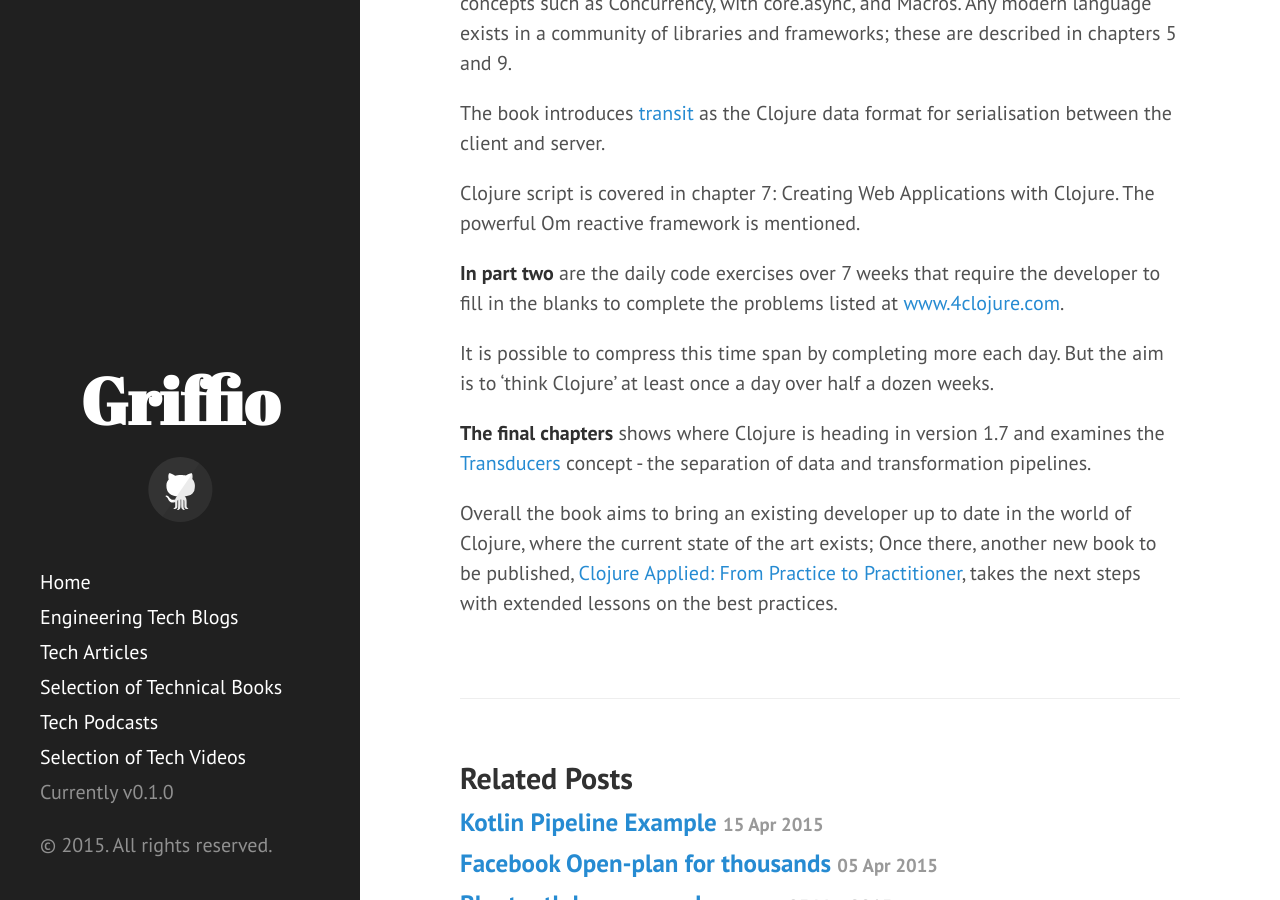
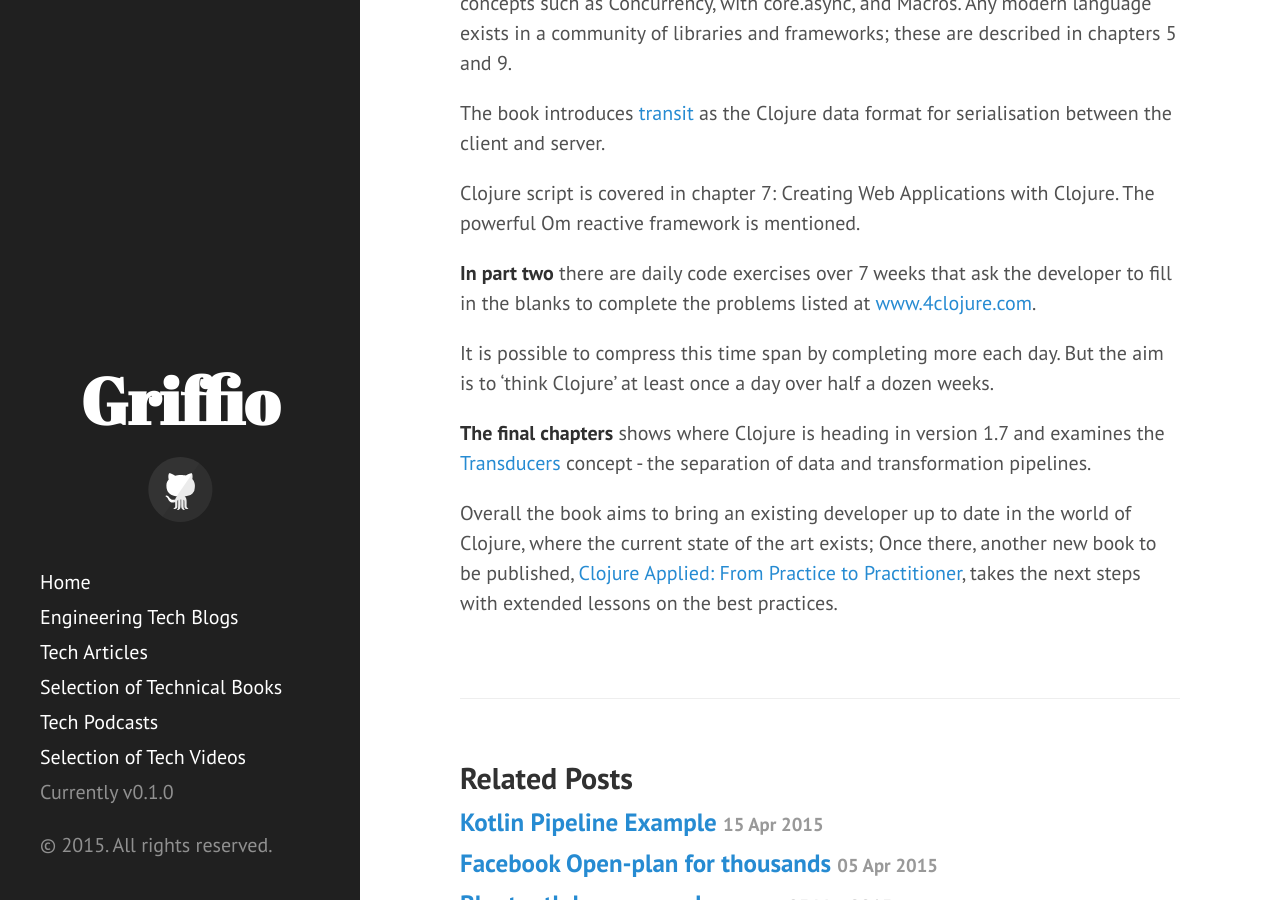
Before and after one commit to griffio/griffio.github.io, a Jekyll site: the page built from _posts/2015-05-02-Living-Clojure-Review.md, in a window 1280 px wide and 900 px high, scrolled down 1342 px. Built offline with Jekyll 4.4.1, drawn with Linux system fonts in a browser that asks for light colours; nearby versions of some CDN libraries.

Commit message:
Update 2015-05-02-Living-Clojure-Review.md

```diff
--- a/_posts/2015-05-02-Living-Clojure-Review.md
+++ b/_posts/2015-05-02-Living-Clojure-Review.md
@@ -29,7 +29,7 @@ The book introduces [transit](https://github.com/cognitect/transit-clj) as the C
 
 Clojure script is covered in chapter 7: Creating Web Applications with Clojure. The powerful Om reactive framework is mentioned.
 
-**In part two** are the daily code exercises over 7 weeks that require the developer to fill in the blanks to complete the problems listed at [www.4clojure.com](https://www.4clojure.com/).
+**In part two** there are daily code exercises over 7 weeks that ask the developer to fill in the blanks to complete the problems listed at [www.4clojure.com](https://www.4clojure.com/).
 
 It is possible to compress this time span by completing more each day. But the aim is to ‘think Clojure’ at least once a day over half a dozen weeks.
 
```
